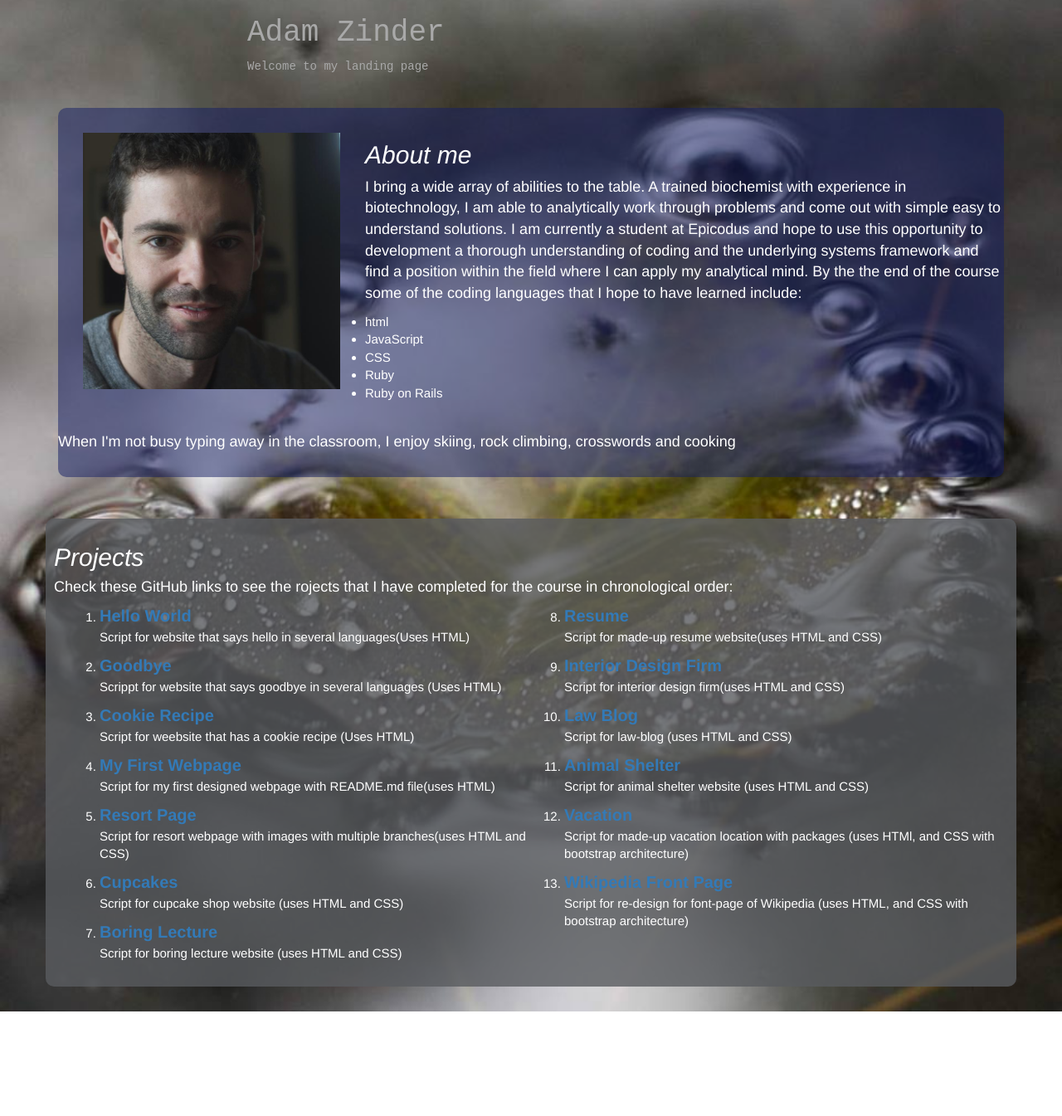
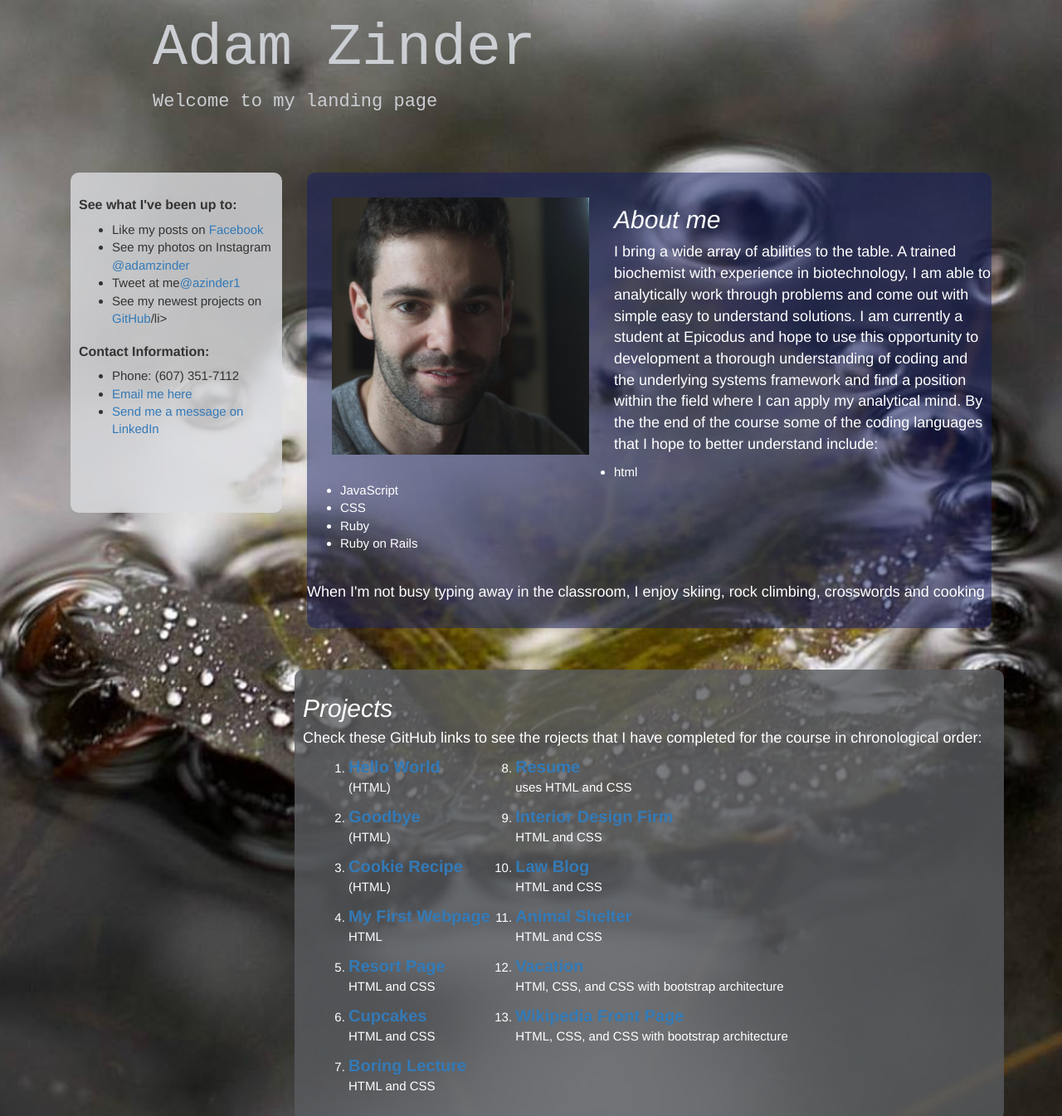
Before and after one commit to azinder1/landing-page, a plain HTML site: page index.html in a window 1280 px wide. Shown: the top 1345 px of the page at 83% size. Before the commit the page ends 1219 px from the top, so only its background shows below. Drawn offline with Linux system fonts and the light colour scheme.

Commit message:
Provide information through a sidebar

```diff
--- a/css/styles.css
+++ b/css/styles.css
@@ -7,10 +7,14 @@ body {
 }
 
 .header {
-  color: darkgray;
-  margin-left: 20%;
-  margin-bottom: 40px;
+  color: #cbced3;
+  margin-left: 10%;
+  margin-bottom: 70px;
   font-family: monospace;
+  font-size: 22px;
+}
+h1 {
+  font-size: 70px;
 }
 
 .about-me-info {
@@ -23,7 +27,6 @@ body {
   border-radius: 10px;
   margin-bottom: 50px;
   background: rgba(20, 30, 100, 0.5);
-  background-size:
 }
  #adam {
    width: 310px;
@@ -56,3 +59,15 @@ h3  {
   font-weight: bolder;
   font-size: 20px;
 }
+
+.sidebar {
+  background: rgba(219, 221, 224, 0.8);
+  padding-top: 10px;
+  padding-bottom: 20px;
+  border-radius: 10px;
+  padding-left: 10px;
+}
+.sidebar-header {
+  font-size: 16px;
+  font-weight: bold;
+}
--- a/index.html
+++ b/index.html
@@ -11,10 +11,30 @@
         <h1>Adam Zinder</h1>
         <p>Welcome to my landing page</p>
       </div>
+      <div class="col-md-3">
+        <div class="sidebar">
+          <h3 class="sidebar-header">See what I've been up to:</h3>
+            <ul class="lists">
+              <li>Like my posts on<a href="https://www.facebook.com/"> Facebook</a></li>
+              <li>See my photos on Instagram <a href="https://www.instagram.com/adamzinder/?hl=en">@adamzinder</a></li>
+              <li>Tweet at me<a href="https://twitter.com/azinder1">@azinder1</a></li>
+              <li>See my newest projects on <a href="https://github.com/azinder1">GitHub</a>/li>
+            </ul>
+          <h3 class="sidebar-header">Contact Information:</h3>
+            <ul class="lists">
+              <li>Phone: (607) 351-7112</li>
+              <li><a href="mailto:adam.zinder@gmail.com">Email me here</a></li>
+              <li><a href="https://www.linkedin.com/in/adam-zinder-a3009189">Send me a message on LinkedIn</a></li>
+            </ul><br><br><br>
+        </div>
+      </div>
+
+
+      <div class="col-md-9">
         <img id="adam" src="img/adam.jpg" alt="Picture of Adam Zinder" />
         <div class="about-me-info">
           <h3><em>About me</em></h3>
-          <p> I bring a wide array of abilities to the table.  A trained biochemist with experience in biotechnology, I am able to analytically work through problems and come out with simple easy to understand solutions.  I am currently a student at Epicodus and hope to use this opportunity to development a thorough understanding of coding and the underlying systems framework and find a position within the field where I can apply my analytical mind.  By the the end of the course some of the coding languages that I hope to have learned include:</p>
+            <p> I bring a wide array of abilities to the table.  A trained biochemist with experience in biotechnology, I am able to analytically work through problems and come out with simple easy to understand solutions.  I am currently a student at Epicodus and hope to use this opportunity to development a thorough understanding of coding and the underlying systems framework and find a position within the field where I can apply my analytical mind.  By the the end of the course some of the coding languages that I hope to better understand include:</p>
             <ul class="lists">
               <li>html</li>
               <li>JavaScript</li>
@@ -28,21 +48,22 @@
           <h3><em>Projects</em></h3>
           <h4> Check these GitHub links to see the rojects that I have completed for the course in chronological order:</h4>
           <ol class="lists">
-            <div class="col-md-6">
-                <li><a href="https://github.com/azinder1/hello-world"><span class="bold">Hello World</span></a></li><p>Script for website that says hello in several languages(Uses HTML)</p>
-                <li><a href="https://github.com/azinder1/goodbye"><span class="bold"> Goodbye</span></a></li><p>Scrippt for website that says goodbye in several languages (Uses HTML)</p>
-                <li><a href="https://github.com/azinder1/cookie-recipe"><span class="bold">Cookie Recipe</span></a></li><p>Script for weebsite that has a cookie recipe (Uses HTML)</p>
-                <li><a href="https://github.com/azinder1/my-first-webpage"><span class="bold">My First Webpage</span></a></li><p>Script for my first designed webpage with README.md file(uses HTML)</p>
-                <li><a href="https://github.com/azinder1/Resort-Page"><span class="bold">Resort Page</span></a></li><p> Script for resort webpage with images with multiple branches(uses HTML and CSS)</p>
-                <li><a href="https://github.com/azinder1/cupcake"><span class="bold">Cupcakes</span></a></li><p>Script for cupcake shop website (uses HTML and CSS)</p>
-                <li><a href="https://github.com/azinder1/boring"><span class="bold">Boring Lecture</span></a></li><p>Script for boring lecture website (uses HTML and CSS)</p>
+            <div class="col-md-3">
+              <li><a href="https://github.com/azinder1/hello-world"><span class="bold">Hello World</span></a></li><p>(HTML)</p>
+              <li><a href="https://github.com/azinder1/goodbye"><span class="bold"> Goodbye</span></a></li><p>(HTML)</p>
+              <li><a href="https://github.com/azinder1/cookie-recipe"><span class="bold">Cookie Recipe</span></a></li><p>(HTML)</p>
+              <li><a href="https://github.com/azinder1/my-first-webpage"><span class="bold">My First Webpage</span></a></li><p>HTML</p>
+              <li><a href="https://github.com/azinder1/Resort-Page"><span class="bold">Resort Page</span></a></li><p>HTML and CSS</p>
+              <li><a href="https://github.com/azinder1/cupcake"><span class="bold">Cupcakes</span></a></li><p>HTML and CSS</p>
+              <li><a href="https://github.com/azinder1/boring"><span class="bold">Boring Lecture</span></a></li><p>HTML and CSS</p>
             </div>
             <div class="col-md-6">
-                <li><a href="https://github.com/azinder1/Resume"><span class="bold">Resume</span></a></li>Script for made-up resume website(uses HTML and CSS) </p>
-                <li><a href="https://github.com/azinder1/interior"><span class="bold">Interior Design Firm</span></a></li><p>Script for interior design firm(uses HTML and CSS) </p>
-                <li><a href="https://github.com/azinder1/lawblog"><span class="bold">Law Blog</span></a></li><p>Script for law-blog (uses HTML and CSS) </p>
-                <li><a href="https://github.com/azinder1/animal-shelter"><span class="bold">Animal Shelter</span></a></li><p>Script for animal shelter website (uses HTML and CSS)</p>
-                <li><a href="https://github.com/azinder1/vacation"><span class="bold">Vacation</span></a></li><p>Script for made-up vacation location with packages (uses HTMl, and CSS with bootstrap architecture)</p>                <li><a href="https://github.com/azinder1/wikipedia"><span class="bold">Wikipedia Front Page</span></a></li><p>Script for re-design for font-page of Wikipedia (uses HTML, and CSS with bootstrap architecture)</p>
+              <li><a href="https://github.com/azinder1/Resume"><span class="bold">Resume</span></a></li>uses HTML and CSS</p>
+              <li><a href="https://github.com/azinder1/interior"><span class="bold">Interior Design Firm</span></a></li><p>HTML and CSS </p>
+              <li><a href="https://github.com/azinder1/lawblog"><span class="bold">Law Blog</span></a></li><p> HTML and CSS</p>
+              <li><a href="https://github.com/azinder1/animal-shelter"><span class="bold">Animal Shelter</span></a></li><p>HTML and CSS</p>
+              <li><a href="https://github.com/azinder1/vacation"><span class="bold">Vacation</span></a></li><p>HTMl, CSS, and CSS with bootstrap architecture</p>
+              <li><a href="https://github.com/azinder1/wikipedia"><span class="bold">Wikipedia Front Page</span></a></li><p>HTML, CSS, and CSS with bootstrap architecture</p>
             </div>
           </ol>
         </div>
```
Lines whose indentation alone changed are shown as unchanged.
